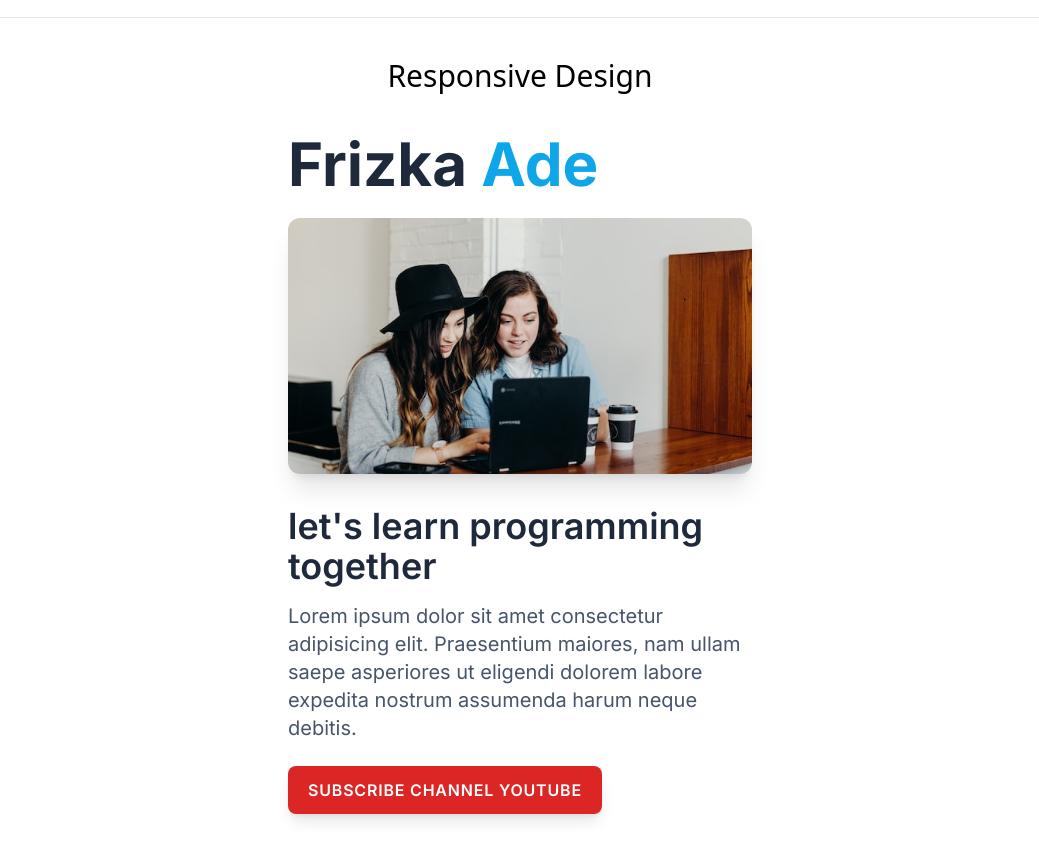
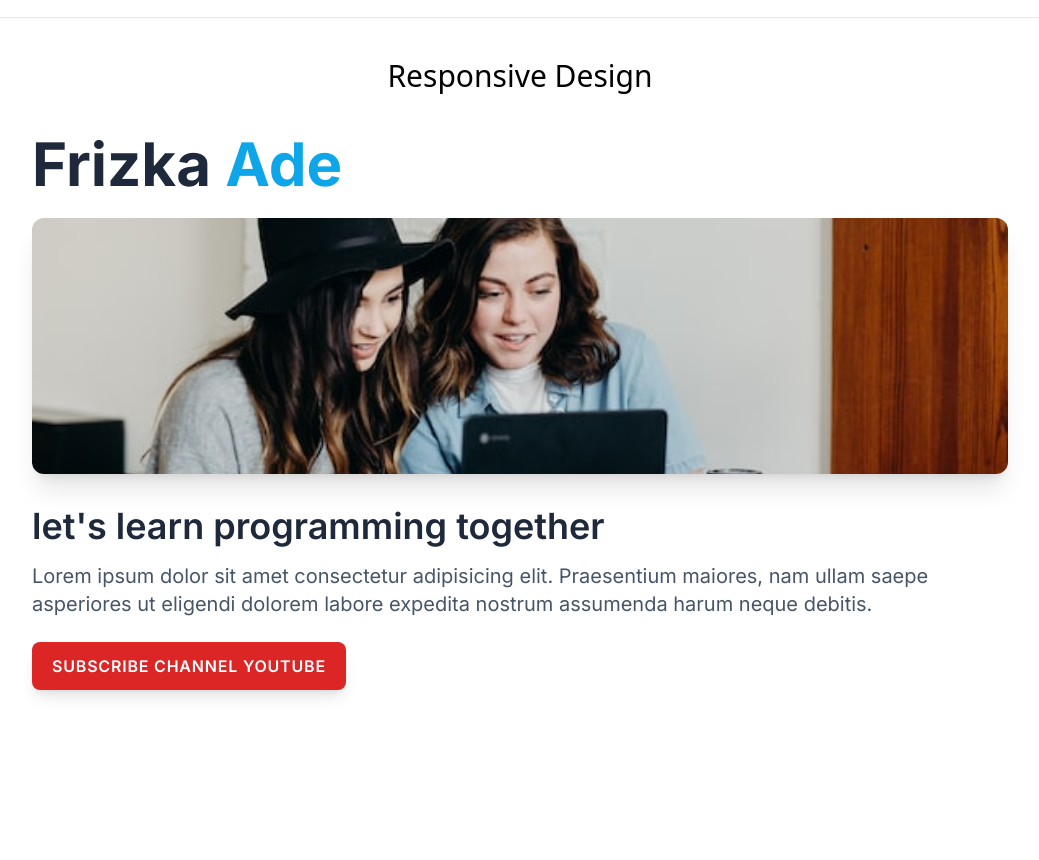
Before and after one commit to frizkaadep/tailwind01, a website: page public/index.html in a window 1280 px wide. Shown: the part 5220-6080 px from the top of the page, without its empty margins (120-1159 px from the left). Drawn offline with Linux system fonts and the light colour scheme.

Commit message:
Update Responsive Design

```diff
--- a/public/index.html
+++ b/public/index.html
@@ -255,10 +255,11 @@
   <hr class="my-10 bt-3" />
   <h2 class="text-3xl text-center hover:text-blue-900 mb-10"><a href="" target="_blank">Responsive Design</a>
   </h2>
-  <div class="container px-6 font-inter max-w-md mx-auto sm:max-w-lg md:max-2-5xl">
+  <div class="container px-6 font-inter max-w-md mx-auto sm:max-w-xl md:max-w-5xl">
     <h3 class="text-4xl font-bold text-slate-800 sm:text-5xl md:text-6xl">Frizka <span class="text-sky-500">Ade</span>
     </h3>
-    <img src="img/2.jpg" alt="laptop" class="mt-4 rounded-xl shadow-xl sm:mt-6 sm:h-64 sm:w-full sm:object-cover">
+    <img src="img/2.jpg" alt="laptop"
+      class="mt-4 rounded-xl shadow-xl sm:mt-6 sm:h-64 sm:w-full sm:object-cover sm:object-center" />
     <h2 class="mt-6 text-2xl font-semibold text-slate-800 sm:mt-8 sm:text-4xl">let's learn programming together</h2>
     <p class="mt-2 text-slate-600 sm:mt-4 sm:text-xl">Lorem ipsum dolor sit amet consectetur adipisicing elit.
       Praesentium maiores, nam
@@ -270,6 +271,8 @@
         Channel Youtube</a>
     </div>
   </div>
+
+
 
 
 
```
Also changed, not shown: public/css/style.css.
